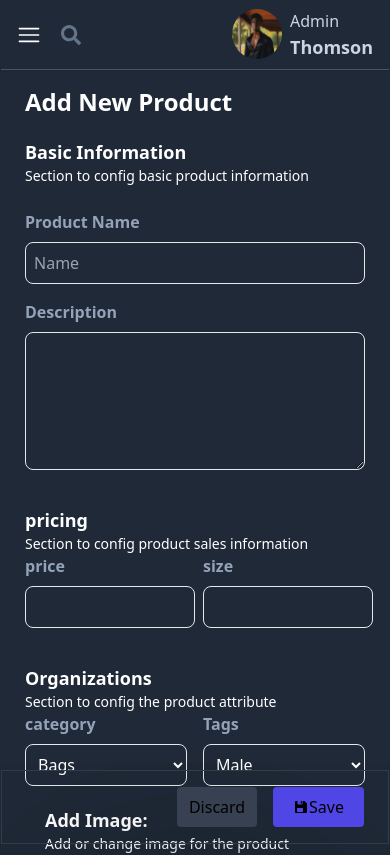
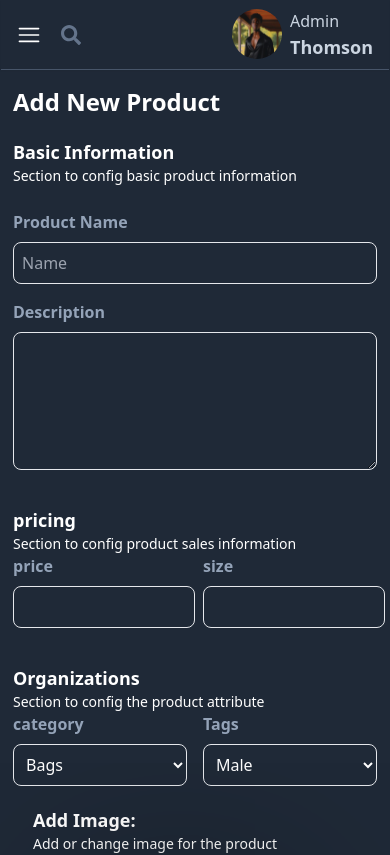
Before and after one commit to Thomson-dev/MollaAdmin, a React (Create React App) app: page /new-product in a window 390 px wide. Shown: the top 855 px of the page. Built offline with nearby package versions, Linux system fonts and the light colour scheme.

Commit message:
product list completed

```diff
--- a/src/Components/Loader/Preloader.tsx
+++ b/src/Components/Loader/Preloader.tsx
@@ -4,7 +4,7 @@ type Props = {};
 
 const Preloader = (props: Props) => {
   return (
-    <div className="flex items-center justify-center h-[100vh]">
+    <div className="flex items-center justify-center h-[80vh]">
       <div className="three-body">
         <div className="three-body__dot"></div>
         <div className="three-body__dot"></div>
--- a/src/Screens/NewProduct.tsx
+++ b/src/Screens/NewProduct.tsx
@@ -17,7 +17,7 @@ const NewProduct = (props: Props) => {
     <div className="border bg-[#1F2937]  shadow-xl border-[#1F2937] ">
       <Navbar />
 
-      <div className="md:px-8 px-6 pt-4">
+      <div className="md:px-8 px-3 pt-4">
         <h3 className="text-white font-bold  text-2xl">Add New Product</h3>
 
         <div className="flex md:flex-row flex-col">
@@ -149,7 +149,7 @@ const NewProduct = (props: Props) => {
         </div>
       </div>
 
-      <div className="footer sticky bottom-0 border-[#313c4b]   mt-6 z-40 border  w-full py-4 ">
+      <div className="footer  mt-6   w-full py-4 ">
         <div className="flex  justify-end ">
           <div className="flex space-x-4 px-6">
             <button className="bg-[#374151] w-20 py-2 rounded">Discard</button>
--- a/src/Screens/ProductList.tsx
+++ b/src/Screens/ProductList.tsx
@@ -72,12 +72,12 @@ const ProductList = (props: Props) => {
                           scope="row"
                           className="px-6 py-4 font-medium text-gray-900 whitespace-nowrap dark:text-white"
                         >
-                          <img src={product.image} className=" h-28 w-28" alt="" />
+                          <img src={product.image} className=" h-auto max-w-full md:w-28 md:h-28" alt="" />
                         </th>
-                        <td className="px-3 py-4">{product.category}</td>
-                        <td className="px-3 py-4">{product.stock}</td>
-                        <td className="px-3 py-4">Dilivered</td>
-                        <td className="px-3 py-4">${product.price}</td>
+                        <td className="px-3 py-3">{product.category}</td>
+                        <td className="px-3 py-3">{product.stock}</td>
+                        <td className="px-3 py-3">Dilivered</td>
+                        <td className="px-3 py-3">${product.price}</td>
                       </tr>
                     ))}
                 </tbody>
```
